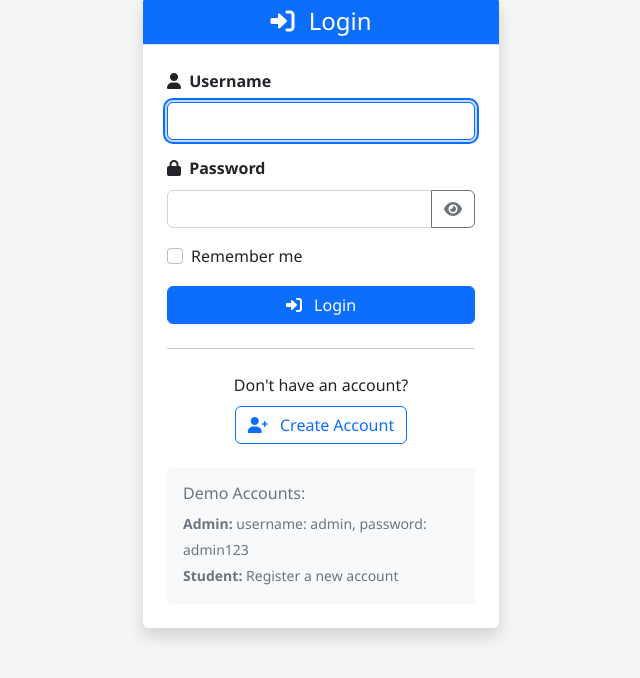
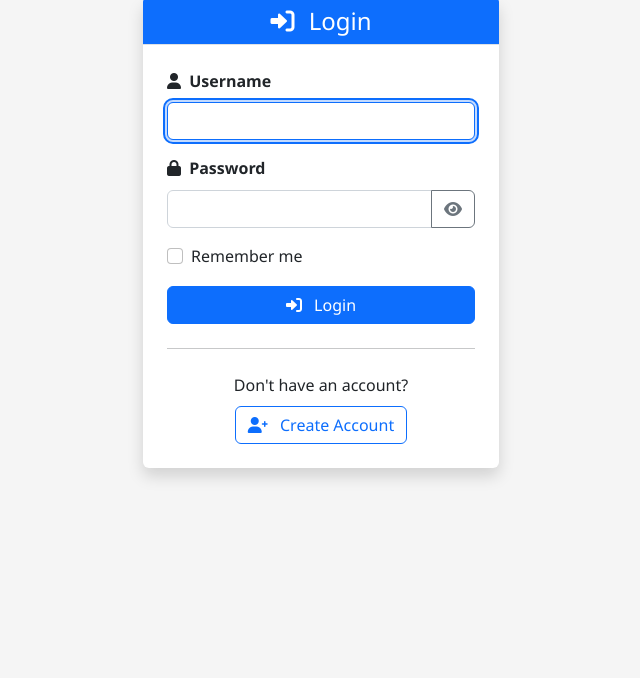
Before and after one commit to pratikkothare/PrepVault, a Flask app: page /login in a window 1280 px wide. Shown: the part 83-761 px from the top of the page, without its empty margins (319-959 px from the left). Run offline with Flask 3, Linux system fonts and the light colour scheme; some libraries are stand-ins or nearby versions.

Commit message:
changed login Interface

```diff
--- a/templates/login.html
+++ b/templates/login.html
@@ -61,13 +61,7 @@
                         </a>
                     </div>
 
-                    <div class="mt-4 p-3 bg-light rounded">
-                        <h6 class="text-muted mb-2">Demo Accounts:</h6>
-                        <small class="text-muted">
-                            <strong>Admin:</strong> username: admin, password: admin123<br>
-                            <strong>Student:</strong> Register a new account
-                        </small>
-                    </div>
+
                 </div>
             </div>
         </div>
```
Also changed, not shown: university_papers.db.
